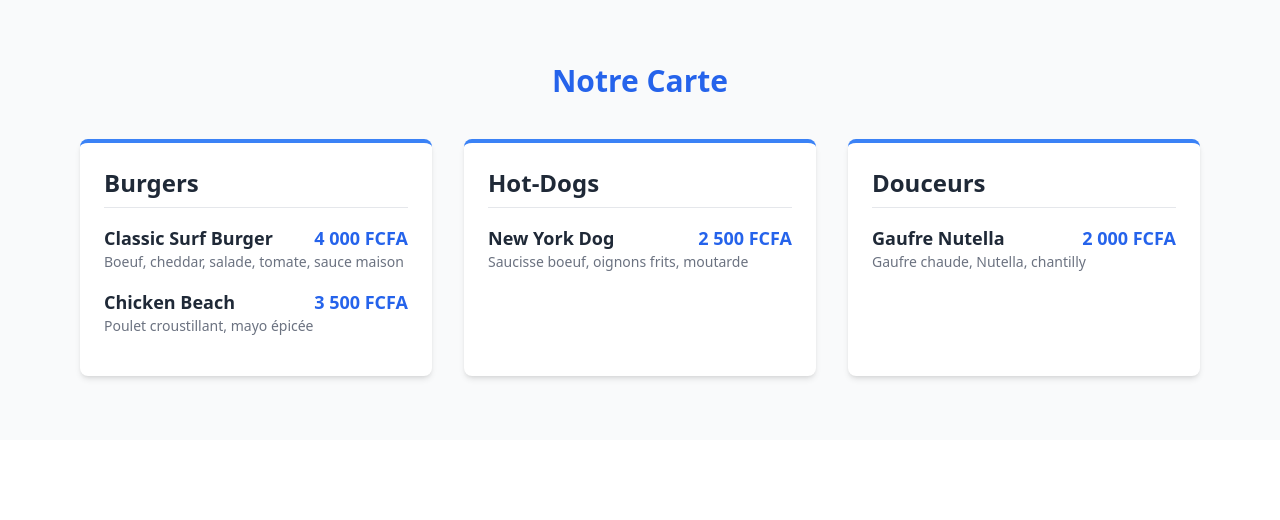
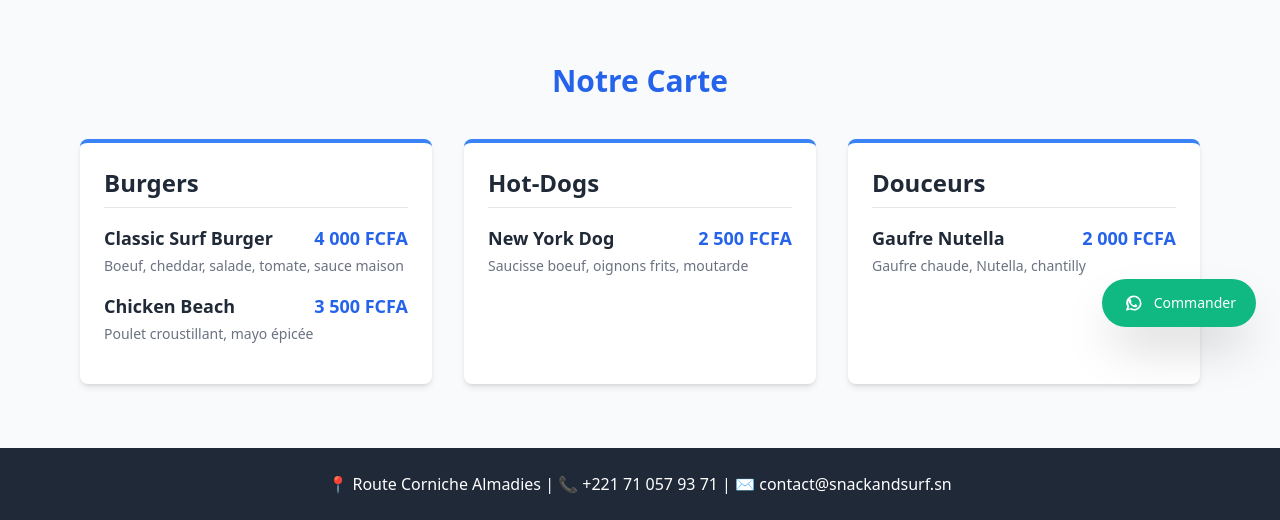
Before and after one commit to steph-221/SnackandSurf, a Flask app: page / in a window 1280 px wide. Shown: the part 449-969 px from the top of the page. Before the commit the page ends 830 px from the top, so only its background shows below. Run offline with Flask 3, Linux system fonts and the light colour scheme; some libraries are stand-ins or nearby versions.

Commit message:
Ajout du bouton flottant WhatsApp

```diff
--- a/templates/index.html
+++ b/templates/index.html
@@ -9,10 +9,10 @@
     <script src="https://cdn.tailwindcss.com"></script>
 </head>
 
-<body class="bg-gray-50 text-gray-800 font-sans">
+<body class="bg-gray-50 text-gray-800 font-sans relative">
 
     <!-- Navigation -->
-    <nav class="bg-white shadow-md fixed w-full z-10 top-0">
+    <nav class="bg-white shadow-md fixed w-full z-20 top-0">
         <div class="max-w-6xl mx-auto px-4 py-3 flex justify-between items-center">
             <a href="#" class="text-2xl font-bold text-blue-600">🏄‍♂️ Snack & Surf</a>
             <ul class="flex space-x-6 text-sm font-semibold">
@@ -25,9 +25,9 @@
     <!-- Section Hero (Accueil) -->
     <header id="accueil" class="mt-16 bg-blue-100 h-96 flex flex-col justify-center items-center text-center px-4"
         style="background-image: url('https://images.unsplash.com/photo-1507525428034-b723cf961d3e?ixlib=rb-1.2.1&auto=format&fit=crop&w=1953&q=80'); background-size: cover; background-position: center;">
-        <div class="bg-white bg-opacity-80 p-8 rounded-lg shadow-lg">
-            <h1 class="text-4xl font-extrabold text-gray-900 mb-4">La pause gourmande des Almadies</h1>
-            <p class="text-lg text-gray-700 mb-6">Burgers, Hot-dogs, Gaufres et Glaces face à la mer.</p>
+        <div class="bg-white bg-opacity-90 p-8 rounded-lg shadow-lg max-w-lg">
+            <h1 class="text-4xl font-extrabold text-gray-900 mb-3">La pause gourmande des Almadies</h1>
+            <p class="text-gray-700 mb-6">Burgers, Hot-dogs, Gaufres et Glaces face à la mer.</p>
             <a href="#carte"
                 class="bg-blue-600 text-white px-6 py-3 rounded-full font-bold hover:bg-blue-700 transition">Voir le
                 Menu</a>
@@ -38,11 +38,29 @@
     <section id="carte" class="max-w-6xl mx-auto px-4 py-16">
         <h2 class="text-3xl font-bold text-center mb-10 text-blue-600">Notre Carte</h2>
         <div id="menu-container" class="grid grid-cols-1 md:grid-cols-3 gap-8">
-            <!-- Le menu s'affichera ici grâce au script JS -->
+            <!-- Le menu s'affiche ici dynamiquement -->
         </div>
     </section>
 
-    <!-- Le "cerveau" JavaScript qui va interroger Python -->
+    <!-- Pied de page -->
+    <footer class="bg-gray-800 text-white text-center py-6 mb-16 sm:mb-0">
+        <p>📍 Route Corniche Almadies | 📞 +221 71 057 93 71 | ✉️ contact@snackandsurf.sn</p>
+    </footer>
+
+    <!-- Bouton Flottant WhatsApp -->
+    <a href="https://wa.me/221710579371?text=Bonjour%20Snack%20%26%20Surf%2C%20je%20souhaite%20passer%20commande%20ou%20avoir%20des%20informations%20!"
+        target="_blank" rel="noopener noreferrer"
+        class="fixed bottom-6 right-6 z-50 flex items-center gap-2 bg-emerald-500 hover:bg-emerald-600 text-white font-semibold py-3 px-5 rounded-full shadow-2xl transition-all transform hover:scale-105"
+        aria-label="Discuter sur WhatsApp">
+        <!-- Icône officielle WhatsApp en SVG -->
+        <svg class="w-6 h-6 fill-current" viewBox="0 0 24 24">
+            <path
+                d="M12.031 6.172c-3.181 0-5.767 2.586-5.768 5.766-.001 1.298.38 2.27 1.019 3.287l-.711 2.599 2.679-.702c.97.529 1.838.783 2.78.783h.001c3.182 0 5.768-2.587 5.769-5.766.001-3.182-2.585-5.767-5.769-5.767zm7.551 5.766c-.001 4.165-3.39 7.554-7.553 7.554-1.259 0-2.438-.328-3.486-.902l-4.543 1.19 1.213-4.431c-.655-1.084-1.024-2.353-1.024-3.411.001-4.165 3.39-7.554 7.553-7.554 4.164 0 7.553 3.389 7.554 7.554zm-4.708 2.062c-.21-.105-1.242-.613-1.434-.683-.193-.07-.333-.105-.473.105-.14.21-.543.683-.666.823-.122.14-.245.158-.455.053-.21-.105-.888-.327-1.691-1.043-.625-.558-1.047-1.247-1.17-1.457-.122-.21-.013-.324.092-.428.095-.094.21-.245.315-.368.105-.123.14-.21.21-.35.07-.14.035-.263-.018-.368-.053-.105-.473-1.14-.648-1.56-.17-.41-.344-.354-.473-.36-.122-.006-.263-.007-.403-.007-.14 0-.368.053-.56.263-.193.21-.736.719-.736 1.753s.753 2.033.858 2.173c.105.14 1.482 2.263 3.59 3.173.501.217.892.346 1.197.443.503.16 1.012.137 1.393.08.425-.064 1.242-.508 1.417-.999.175-.49.175-.91.122-.999-.052-.088-.192-.14-.402-.245z" />
+        </svg>
+        <span class="font-medium text-sm">Commander</span>
+    </a>
+
+    <!-- Script JavaScript pour charger les données du menu -->
     <script>
         document.addEventListener('DOMContentLoaded', () => {
             fetch('/api/menu')
@@ -51,7 +69,7 @@
                     const container = document.getElementById('menu-container');
                     data.forEach(categorie => {
                         let html = `<div class="bg-white p-6 rounded-lg shadow-md border-t-4 border-blue-500">`;
-                        html += `<h3 class="text-2xl font-bold mb-4 border-b pb-2">${categorie.categorie}</h3>`;
+                        html += `<h3 class="text-2xl font-bold mb-4 border-b pb-2 text-gray-800">${categorie.categorie}</h3>`;
                         categorie.items.forEach(item => {
                             html += `
                                 <div class="mb-4">
@@ -59,7 +77,7 @@
                                         <span>${item.nom}</span>
                                         <span class="text-blue-600">${item.prix}</span>
                                     </div>
-                                    <p class="text-gray-500 text-sm">${item.desc}</p>
+                                    <p class="text-gray-500 text-sm mt-1">${item.desc}</p>
                                 </div>
                             `;
                         });
```
